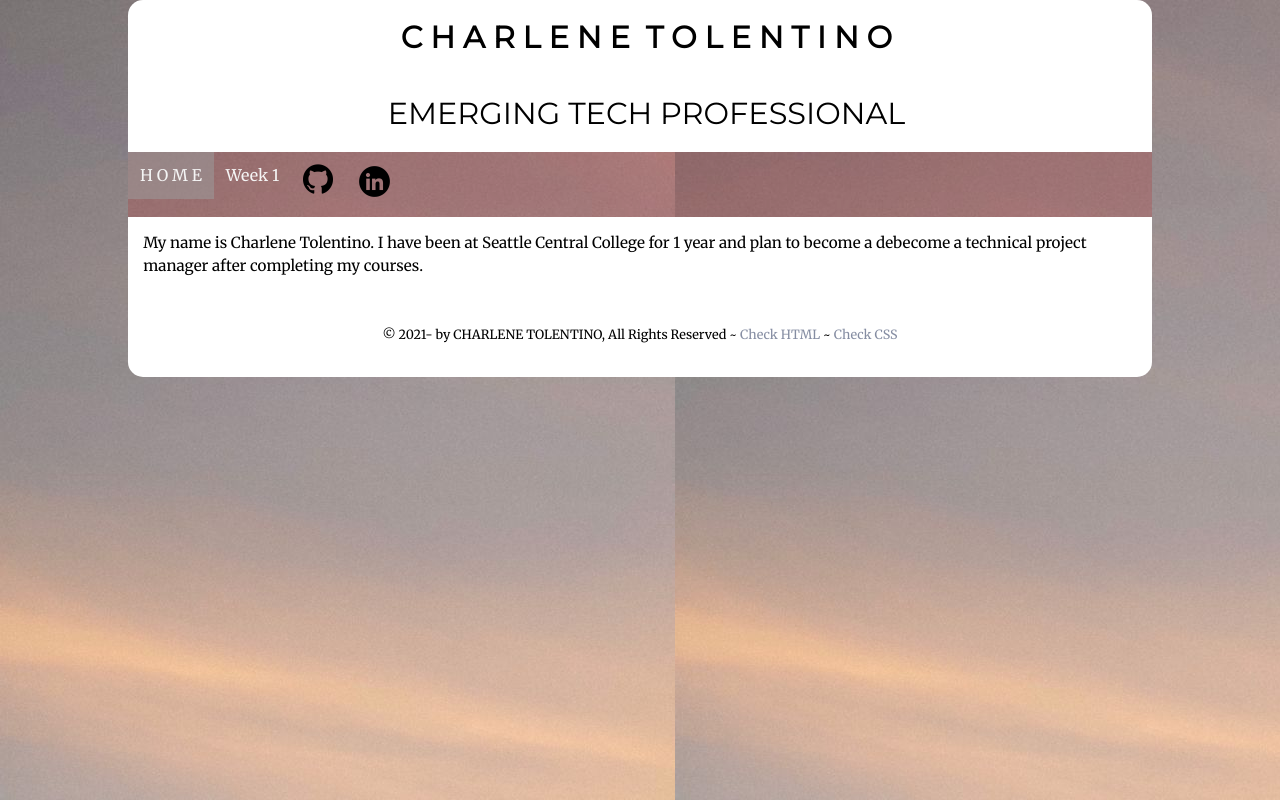
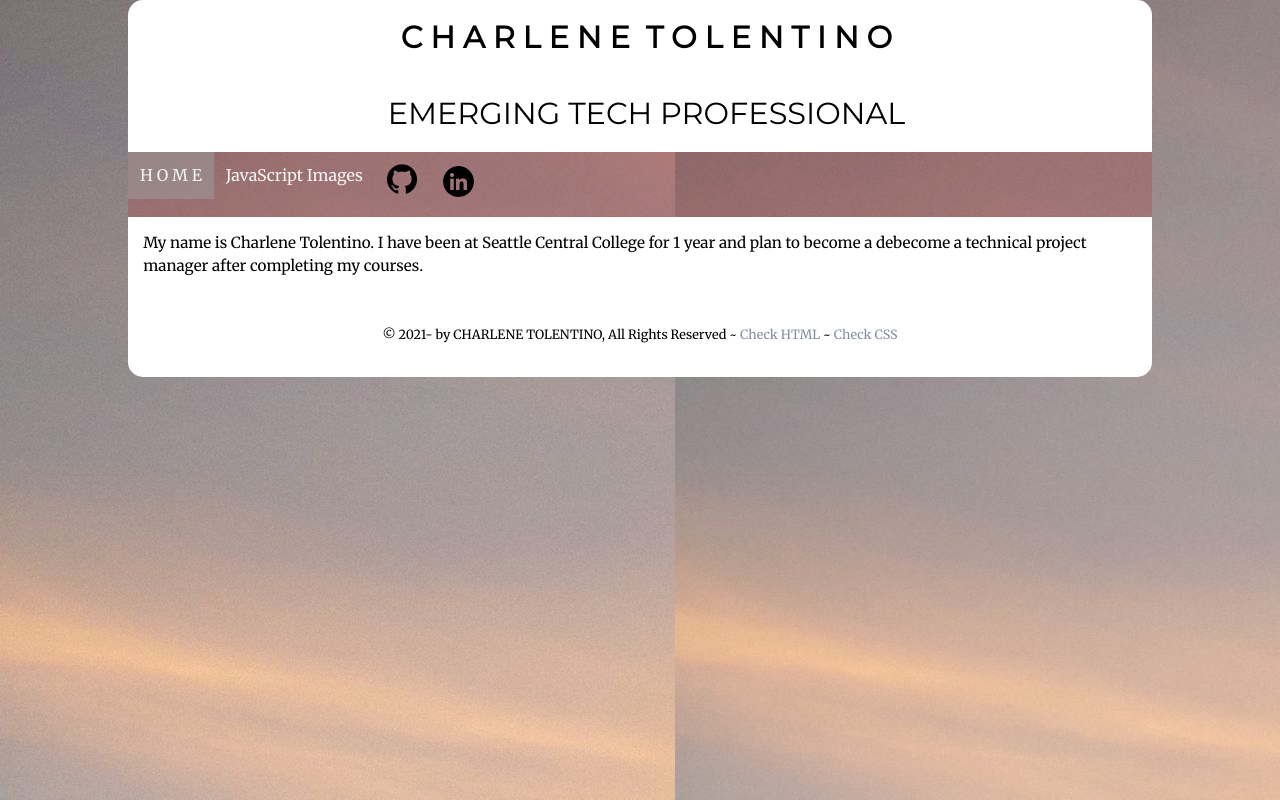
Before and after one commit to charlenetolentino/IT-122, a plain HTML site: page week-1/index.html in a window 1280 px wide. Drawn offline with Linux system fonts and the light colour scheme; files whose address does not match are found by name.

Commit message:
js images

```diff
--- a/week-1/index.html
+++ b/week-1/index.html
@@ -20,7 +20,7 @@
         <nav class="topnav" id="myTopnav">
             <a href="https://charlenetolentino.github.io/IT-122/" class="active">H O M E</a>
 
-            <a href="week-1/climb.html">Week 1</a>
+            <a href="week-1/climb.html">JavaScript Images</a>
 
             <a href="https://github.com/charlenetolentino" target="_blank">
                 <img src="images/github.png"></a>
```
